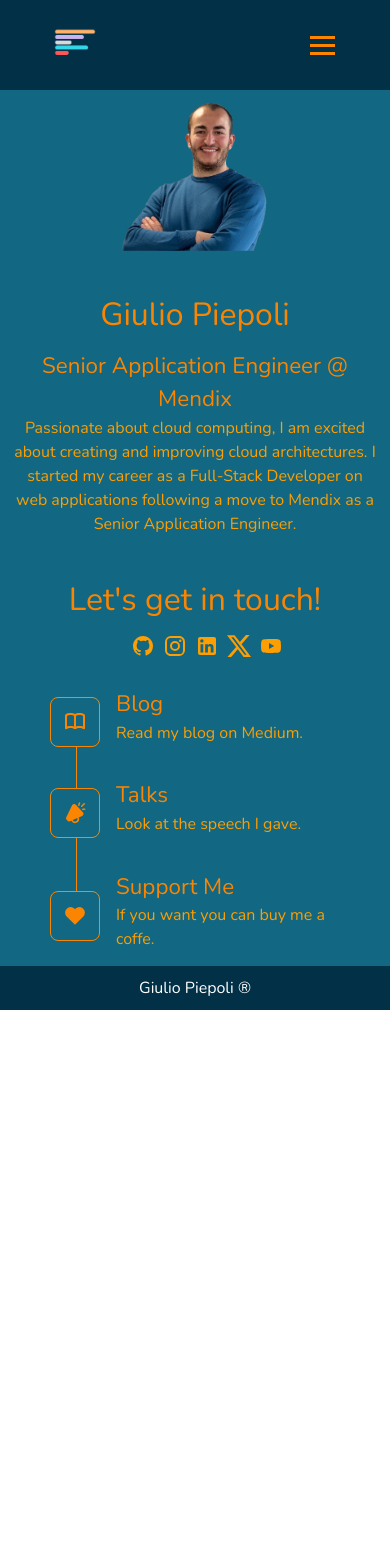
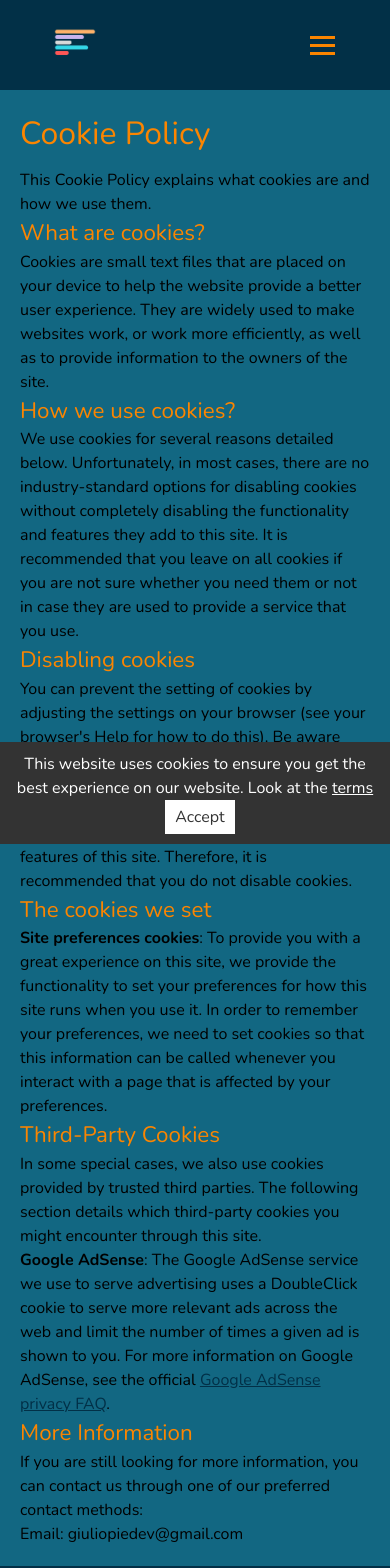
Before and after one commit to giuliopie/giulio-pie, a Vue app: page /cookie-policy in a window 390 px wide. Shown: the top 1568 px of the page. Before the commit the page ends 1010 px from the top, so only its background shows below. Built offline with nearby package versions, Linux system fonts and the light colour scheme.

Commit message:
Added Google AdSense & Cookie Banner

```diff
--- a/index.html
+++ b/index.html
@@ -7,6 +7,8 @@
   <meta name="viewport" content="width=device-width, initial-scale=1.0" />
   <link href="https://fonts.googleapis.com/css2?family=Nunito:wght@400;600;700&display=swap" rel="stylesheet">
   <title>Giulio_Pie</title>
+  <script async src="https://pagead2.googlesyndication.com/pagead/js/adsbygoogle.js?client=ca-pub-4076643375001776"
+    crossorigin="anonymous"></script>
 </head>
 
 <body>
--- a/src/App.vue
+++ b/src/App.vue
@@ -1,27 +1,16 @@
 <script setup lang="ts">
-// import HelloWorld from '@/components/HelloWorld.vue'
+import AdsenseAd from "@/components/AdsenseAd.vue";
 import AppHeader from "@/components/AppHeader.vue";
-import AppMain from "@/components/AppMain.vue";
 import AppFooter from "@/components/AppFooter.vue";
+import CookieBanner from "@/components/CookieBanner.vue";
 </script>
 
 <template>
   <AppHeader />
-  <AppMain />
+  <router-view />
+  <AdsenseAd />
+  <CookieBanner />
   <AppFooter />
 </template>
 
-<style scoped>
-.logo {
-  height: 6em;
-  padding: 1.5em;
-  will-change: filter;
-  transition: filter 300ms;
-}
-.logo:hover {
-  filter: drop-shadow(0 0 2em #646cffaa);
-}
-.logo.vue:hover {
-  filter: drop-shadow(0 0 2em #42b883aa);
-}
-</style>
+<style scoped></style>
--- /dev/null
+++ b/src/components/AdsenseAd.vue
@@ -0,0 +1,27 @@
+<template>
+  <div>
+    <ins
+      class="adsbygoogle"
+      style="display: block"
+      data-ad-client="ca-pub-4076643375001776"
+      data-ad-format="auto"
+    ></ins>
+  </div>
+</template>
+
+<script lang="ts">
+import { defineComponent, onMounted } from "vue";
+
+export default defineComponent({
+  name: "AdsenseAd",
+  setup() {
+    onMounted(() => {
+      if (window.adsbygoogle) {
+        (window.adsbygoogle = window.adsbygoogle || []).push({});
+      }
+    });
+  },
+});
+</script>
+
+<style scoped></style>
--- /dev/null
+++ b/src/components/CookieBanner.vue
@@ -0,0 +1,58 @@
+<template>
+  <div class="cookie-banner-modal" v-if="!accepted">
+    <p>
+      This website uses cookies to ensure you get the best experience on our
+      website. Look at the
+      <router-link style="text-decoration: underline" to="/cookie-policy"
+        >terms</router-link
+      >
+    </p>
+    <button @click="acceptCookies">Accept</button>
+  </div>
+</template>
+
+<script lang="ts">
+import { defineComponent } from "vue";
+
+export default defineComponent({
+  name: "CookieBanner",
+  data() {
+    return {
+      accepted: false,
+    };
+  },
+  mounted() {
+    const acceptedCookies = localStorage.getItem("acceptedCookies");
+    if (acceptedCookies === "true") {
+      this.accepted = true;
+    }
+  },
+  methods: {
+    acceptCookies() {
+      this.accepted = true;
+      localStorage.setItem("acceptedCookies", "true");
+    },
+  },
+});
+</script>
+
+<style scoped>
+.cookie-banner-modal {
+  position: fixed;
+  bottom: 0;
+  left: 0;
+  width: 100%;
+  background-color: #333;
+  color: #fff;
+  padding: 10px;
+  text-align: center;
+}
+.cookie-banner-modal button {
+  background-color: #fff;
+  color: #333;
+  border: none;
+  padding: 5px 10px;
+  cursor: pointer;
+  margin-left: 10px;
+}
+</style>
--- /dev/null
+++ b/src/components/CookiePolicy.vue
@@ -0,0 +1,135 @@
+<script lang="ts">
+import { defineComponent } from "vue";
+
+export default defineComponent({
+  name: "CookiePolicy",
+});
+</script>
+
+<template>
+  <div class="cookie-policy-terms">
+    <h1>Cookie Policy</h1>
+    <p>This Cookie Policy explains what cookies are and how we use them.</p>
+
+    <h2>What are cookies?</h2>
+    <p>
+      Cookies are small text files that are placed on your device to help the
+      website provide a better user experience. They are widely used to make
+      websites work, or work more efficiently, as well as to provide information
+      to the owners of the site.
+    </p>
+
+    <h2>How we use cookies?</h2>
+    <p>
+      We use cookies for several reasons detailed below. Unfortunately, in most
+      cases, there are no industry-standard options for disabling cookies
+      without completely disabling the functionality and features they add to
+      this site. It is recommended that you leave on all cookies if you are not
+      sure whether you need them or not in case they are used to provide a
+      service that you use.
+    </p>
+
+    <h2>Disabling cookies</h2>
+    <p>
+      You can prevent the setting of cookies by adjusting the settings on your
+      browser (see your browser's Help for how to do this). Be aware that
+      disabling cookies will affect the functionality of this and many other
+      websites that you visit. Disabling cookies will usually result in also
+      disabling certain functionality and features of this site. Therefore, it
+      is recommended that you do not disable cookies.
+    </p>
+
+    <h2>The cookies we set</h2>
+    <ul>
+      <li>
+        <strong>Site preferences cookies</strong>: To provide you with a great
+        experience on this site, we provide the functionality to set your
+        preferences for how this site runs when you use it. In order to remember
+        your preferences, we need to set cookies so that this information can be
+        called whenever you interact with a page that is affected by your
+        preferences.
+      </li>
+    </ul>
+
+    <h2>Third-Party Cookies</h2>
+    <p>
+      In some special cases, we also use cookies provided by trusted third
+      parties. The following section details which third-party cookies you might
+      encounter through this site.
+    </p>
+    <ul>
+      <li>
+        <strong>Google AdSense</strong>: The Google AdSense service we use to
+        serve advertising uses a DoubleClick cookie to serve more relevant ads
+        across the web and limit the number of times a given ad is shown to you.
+        For more information on Google AdSense, see the official
+        <a
+          href="https://policies.google.com/technologies/ads"
+          target="_blank"
+          rel="noopener noreferrer"
+          >Google AdSense privacy FAQ</a
+        >.
+      </li>
+    </ul>
+
+    <h2>More Information</h2>
+    <p>
+      If you are still looking for more information, you can contact us through
+      one of our preferred contact methods:
+    </p>
+    <ul>
+      <li>Email: giuliopiedev@gmail.com</li>
+    </ul>
+  </div>
+</template>
+
+<style scoped>
+.cookie-policy-terms {
+  padding: 20px;
+  min-height: 100vh;
+
+  background-color: var(--background-color-main);
+}
+
+.cookie-policy-terms h1 {
+  font-weight: 500;
+  font-size: 2.6rem;
+  position: relative;
+  color: var(--color-heading);
+  top: -10px;
+}
+
+.cookie-policy-terms h2 {
+  font-size: 1.8rem;
+  color: var(--color-heading);
+}
+
+.cookie-policy-terms h3 {
+  font-size: 1.2rem;
+  color: var(--color-caption);
+}
+
+.cookie-policy-terms a {
+  color: var(--background-color-secondary);
+  text-decoration: underline;
+}
+
+.cookie-policy-terms a:hover {
+  color: var(--background-color-secondary);
+}
+
+@media (max-width: 768px) {
+  .cookie-policy-terms h1 {
+    font-size: 2rem;
+    margin-top: 10px;
+  }
+
+  .cookie-policy-terms h2 {
+    font-size: 1.4rem;
+  }
+
+  .cookie-policy-terms h3 {
+    font-size: 1rem;
+  }
+}
+</style>
--- a/src/index.ts
+++ b/src/index.ts
@@ -1,6 +1,18 @@
 import { createApp } from "vue";
 // import './style.css'
 import "./index.css";
+import router from "./router";
 import App from "./App.vue";
 
-createApp(App).mount("#app");
+// Aggiungi il codice AdSense globalmente
+const adsenseScript = document.createElement("script");
+adsenseScript.async = true;
+adsenseScript.src =
+  "https://pagead2.googlesyndication.com/pagead/js/adsbygoogle.js?client=ca-pub-4076643375001776";
+document.head.appendChild(adsenseScript);
+
+const app = createApp(App);
+
+app.use(router);
+
+app.mount("#app");
--- /dev/null
+++ b/src/router/index.ts
@@ -0,0 +1,47 @@
+// src/router/index.ts
+import { createRouter, createWebHistory, RouteRecordRaw } from "vue-router";
+import Home from "@/views/Home.vue";
+import CookiePolicy from "@/components/CookiePolicy.vue";
+
+const routes: Array<RouteRecordRaw> = [
+  {
+    path: "/",
+    name: "Home",
+    component: Home,
+  },
+  {
+    path: "/cookie-policy",
+    name: "CookiePolicy",
+    component: CookiePolicy,
+  },
+  // Catch-all route for 404 - Page Not Found
+  {
+    path: "/:catchAll(.*)*",
+    name: "NotFound",
+    redirect: { name: "Home" },
+  },
+];
+
+const router = createRouter({
+  history: createWebHistory(),
+  routes,
+});
+
+// Sanitize route parameters to prevent XSS
+router.beforeEach((to, from, next) => {
+  for (const param in to.params) {
+    if (typeof to.params[param] === "string") {
+      to.params[param] = (to.params[param] as string).replace(
+        /<\/?[^>]+(>|$)/g,
+        ""
+      );
+    } else if (Array.isArray(to.params[param])) {
+      to.params[param] = (to.params[param] as string[]).map((value) =>
+        value.replace(/<\/?[^>]+(>|$)/g, "")
+      );
+    }
+  }
+  next();
+});
+
+export default router;
--- /dev/null
+++ b/src/views/Home.vue
@@ -0,0 +1,18 @@
+<template>
+  <div>
+    <AppMain />
+  </div>
+</template>
+
+<script lang="ts">
+import AppMain from "@/components/AppMain.vue";
+
+export default {
+  name: "Home",
+  components: {
+    AppMain,
+  },
+};
+</script>
+
+<style scoped></style>
```
Also changed, not shown: src/global.d.ts (added, +8 -0 lines).
